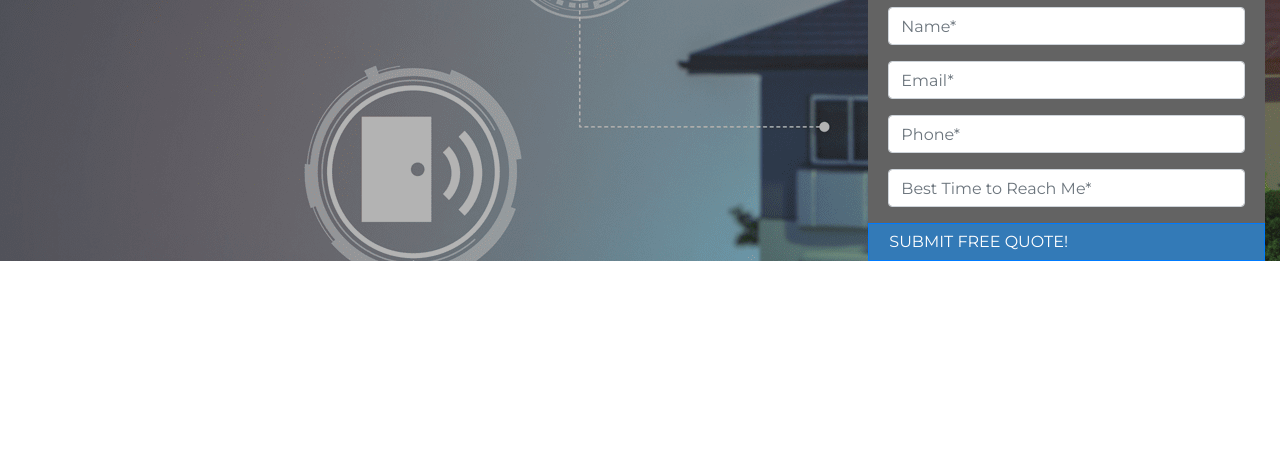
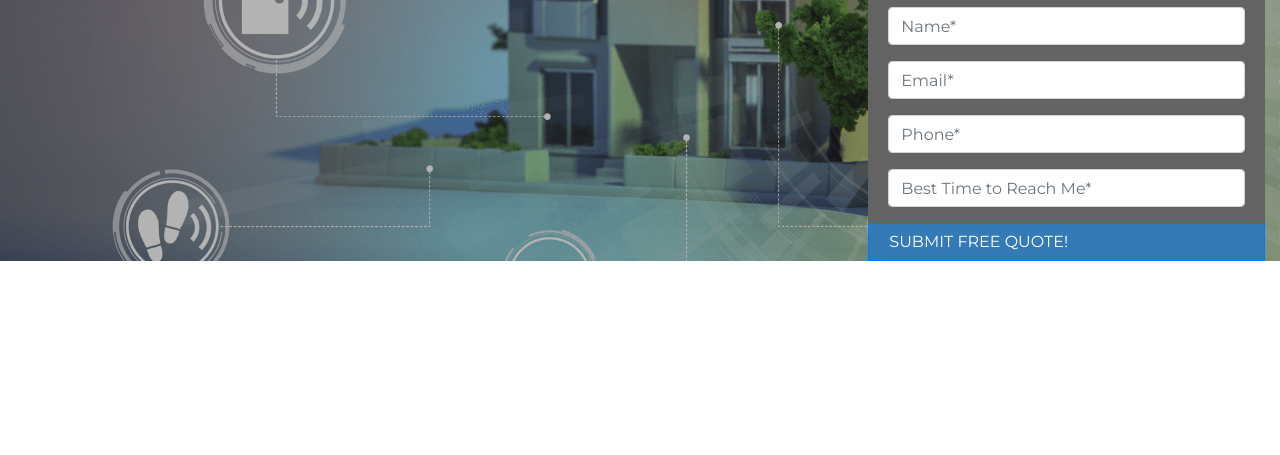
Before and after one commit to cwmat/csci-91-final-phase1-public, a plain HTML site: page index.html in a window 1280 px wide. Shown: the part 345-800 px from the top of the page. Drawn offline with nearby package versions, Linux system fonts and the light colour scheme.

Commit message:
changed background image css

```diff
--- a/css/main.css
+++ b/css/main.css
@@ -132,7 +132,7 @@ textarea {
 }
 .top-heading{
     padding-top: 10px;
-    background: url("../img/top-background-min.png") fixed !important;
+    background-image: url("../img/top-background-min.png") !important;
     background-size:cover
 }
 .fa-envelope, .fa-phone{
```
